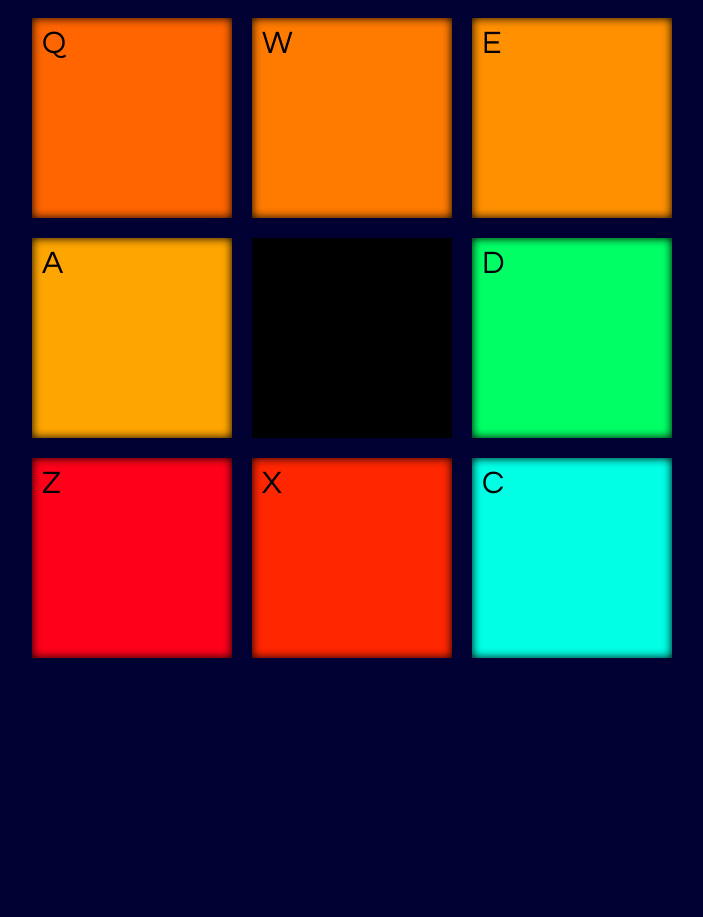
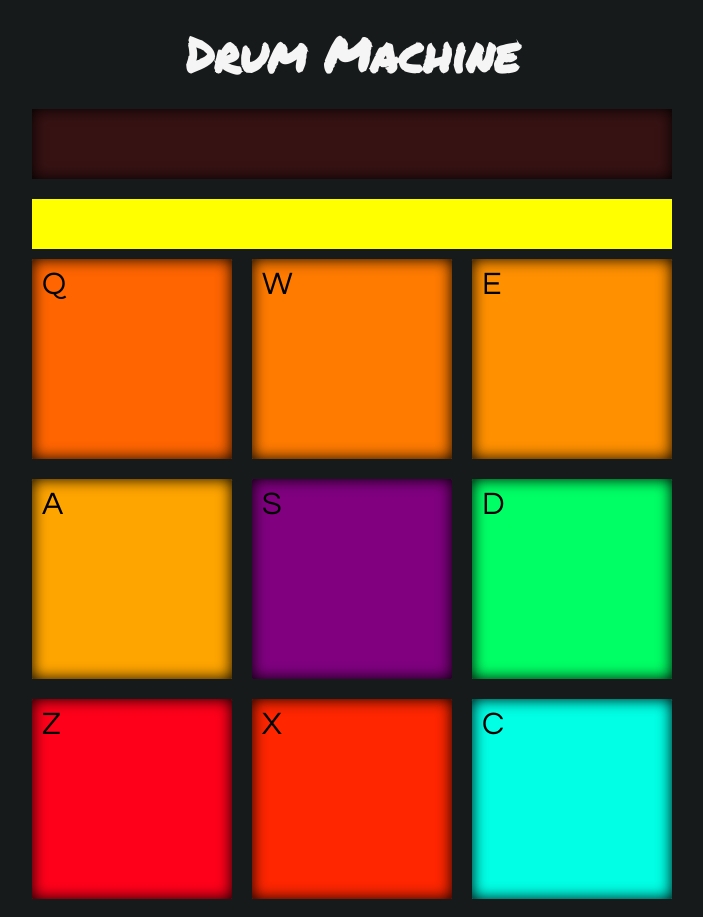
Before and after one commit to jamesmaskell/drummachine, an Angular app in the folder drummachine/: page / in a window 1280 px wide. Shown: the whole page, without its empty margins (288-991 px from the left). Before the commit the page ends 800 px from the top, so only its background shows below. Built offline with nearby package versions, Linux system fonts and the light colour scheme.

Commit message:
Added more styling

```diff
--- a/drummachine/src/app/app.component.html
+++ b/drummachine/src/app/app.component.html
@@ -1,3 +1,8 @@
+<h1>Drum Machine</h1>
+<div id="display">
+  <h2>{{ soundDescription }}</h2>
+</div>
+<div id="volume"></div>
 <div id="drum-machine" #padDOMHandle>
   <div
     *ngFor="let pad of drumpads"
@@ -9,6 +14,3 @@
     ><audio id="{{ pad.Key }}" src="{{ pad.Source }}" class="clip"></audio>
   </div>
 </div>
-<div id="display">
-  <h2>{{ soundDescription }}</h2>
-</div>
--- a/drummachine/src/app/app.component.scss
+++ b/drummachine/src/app/app.component.scss
@@ -1,4 +1,24 @@
 @import url("https://fonts.googleapis.com/css2?family=Questrial&display=swap");
+@import url("https://fonts.googleapis.com/css2?family=Permanent+Marker&display=swap");
+
+@mixin drumpad($color) {
+  background-color: rgba($color, 1);
+
+  &:active {
+    background-color: rgba($color, 0.8);
+    top: 1px;
+    left: 1px;
+  }
+}
+
+h1 {
+  font-family: "Permanent Marker", cursive;
+  text-align: center;
+  font-size: 3em;
+  padding: 0;
+  margin: 20px 0;
+  color: whitesmoke;
+}
 
 #drum-machine {
   display: grid;
@@ -9,17 +29,6 @@
   line-height: 100%;
   font-family: "Questrial", sans-serif;
   font-size: 2em;
-}
-
-#display {
-  text-align: center;
-  width: 660px;
-  margin: 0 auto;
-  background-color: rgb(128, 0, 0, 0.5);
-  color: white;
-  font-family: "Questrial", sans-serif;
-  font-size: 2em;
-}
 
   .drum-pad {
     width: 180px;
@@ -29,43 +38,73 @@
     color: black;
     padding: 10px;
     border-radius: 1.5px;
-  -webkit-box-shadow: inset 0px 0px 10px black;
-  -moz-box-shadow: inset 0px 0px 10px black;
-  box-shadow: inset 0px 0px 10px black;
+    -webkit-box-shadow: inset 0px 0px 15px black;
+    -moz-box-shadow: inset 0px 0px 15x black;
+    box-shadow: inset 0px 0px 15px black;
+    position: relative;
   }
 
   #Q-sounds {
-  background-color: rgba(255, 101, 0, 1);
+    @include drumpad(rgb(255, 101, 0));
+  }
 
-  &:active {
-    background-color: rgba(255, 101, 0, 0.8);
+  #W-sounds {
+    @include drumpad(rgb(255, 123, 0));
+  }
+
+  #E-sounds {
+    @include drumpad(rgb(255, 144, 0));
+  }
+
+  #A-sounds {
+    @include drumpad(rgb(255, 165, 0));
+  }
+
+  #S-sounds {
+    @include drumpad(purple);
+  }
+
+  #D-sounds {
+    @include drumpad(rgb(0, 255, 101));
+  }
+
+  #C-sounds {
+    @include drumpad(rgb(0, 255, 229));
+  }
+
+  #Z-sounds {
+    @include drumpad(rgb(255, 0, 26));
+  }
+
+  #X-sounds {
+    @include drumpad(rgb(255, 38, 0));
   }
 }
 
-#W-sounds {
-  background-color: #ff7b00;
+#volume {
+  width: 640px;
+  height: 50px;
+  background-color: yellow;
+  margin: 0 auto;
 }
 
-#E-sounds {
-  background-color: #ff9000;
+#display {
+  text-align: center;
+  width: 640px;
+  height: 50px;
+  margin: 0 auto;
+  background-color: rgb(128, 0, 0, 0.3);
+  color: white;
+  font-family: "Questrial", sans-serif;
+  font-size: 2em;
+  padding: 10px 0;
+  margin-bottom: 20px;
+  -webkit-box-shadow: inset 0px 0px 15px black;
+  -moz-box-shadow: inset 0px 0px 15x black;
+  box-shadow: inset 0px 0px 15px black;
+
+  h2 {
+    margin: 0;
+    padding: 0;
   }
-
-#A-sounds {
-  background-color: #ffa500;
 }
-
-#D-sounds {
-  background-color: #00ff65;
-}
-
-#C-sounds {
-  background-color: #00ffe5;
-}
-
-#Z-sounds {
-  background-color: #ff001a;
-}
-
-#X-sounds {
-  background-color: #ff2600;
-}
--- a/drummachine/src/app/app.component.ts
+++ b/drummachine/src/app/app.component.ts
@@ -68,8 +68,10 @@ export class AppComponent {
     let pad = this.drumpads.find(
       (pad) => pad.Key.toUpperCase() === event.key.toUpperCase()
     );
-    this.soundDescription = pad.Description;
-    this.play(event.key.toUpperCase());
+    if (pad) {
+      this.soundDescription = pad.Description;
+      this.play(event.key.toUpperCase());
+    }
   }
 
   play(key) {
--- a/drummachine/src/styles.scss
+++ b/drummachine/src/styles.scss
@@ -1,4 +1,4 @@
 /* You can add global styles to this file, and also import other style files */
 body {
-  background-color: #000033;
+  background-color: rgb(23, 26, 27);
 }
```
Lines whose indentation alone changed are shown as unchanged.
